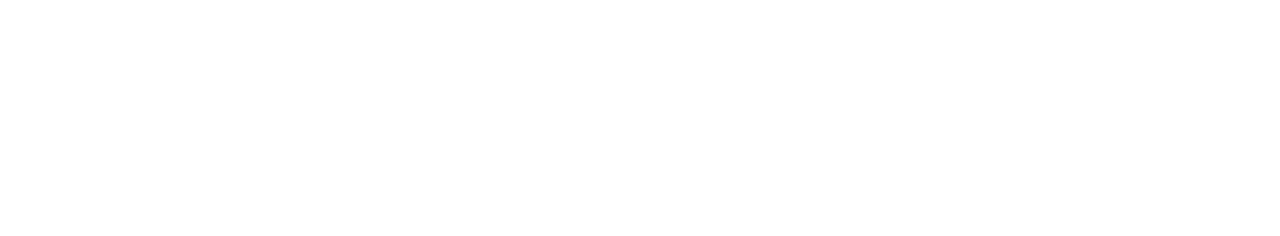
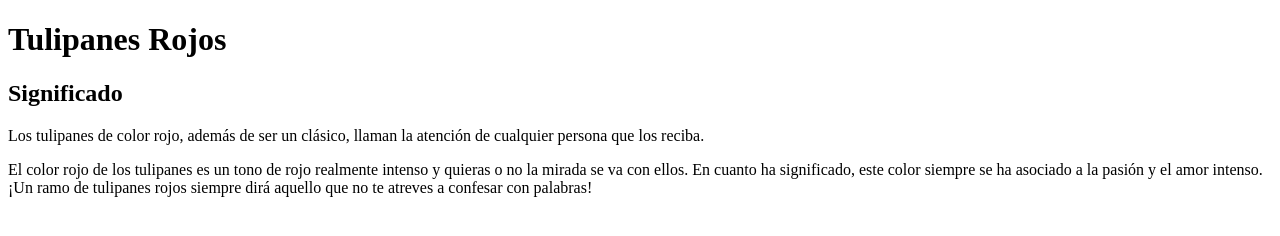
Before and after one commit to KeniaBurgos/UIIConstruyePagWeb, a plain HTML site: page actividad12.html in a window 1280 px wide. Drawn offline with Linux system fonts and the light colour scheme.

Commit message:
<!DOCTYPE html> <html>   <head>     <meta charset="utf-8">     <meta name="viewport" content="width=device-width">     <title>Actividad 12. Definición de hojas de estilo en un Archivo Externo</title>   </head>   <body>     <h1>Tulipanes Rojos</h1>     <h2>Significado</h2>     <p>Los tulipanes de color rojo, además de ser un clásico, llaman la atención de cualquier persona que los reciba.</p>     <p>El color rojo de los tulipanes es un tono de rojo realmente intenso y quieras o no la mirada se va con ellos. En cuanto ha significado, este color siempre se ha asociado a la pasión y el amor intenso. ¡Un ramo de tulipanes rojos siempre dirá aquello que no te atreves a confesar con palabras!</p>   </body> </html>

```diff
--- a/actividad12.html
+++ b/actividad12.html
@@ -7,5 +7,9 @@
 Archivo Externo</title>
   </head>
   <body>
+    <h1>Tulipanes Rojos</h1>
+    <h2>Significado</h2>
+    <p>Los tulipanes de color rojo, además de ser un clásico, llaman la atención de cualquier persona que los reciba.</p>
+    <p>El color rojo de los tulipanes es un tono de rojo realmente intenso y quieras o no la mirada se va con ellos. En cuanto ha significado, este color siempre se ha asociado a la pasión y el amor intenso. ¡Un ramo de tulipanes rojos siempre dirá aquello que no te atreves a confesar con palabras!</p>
   </body>
 </html>
```
